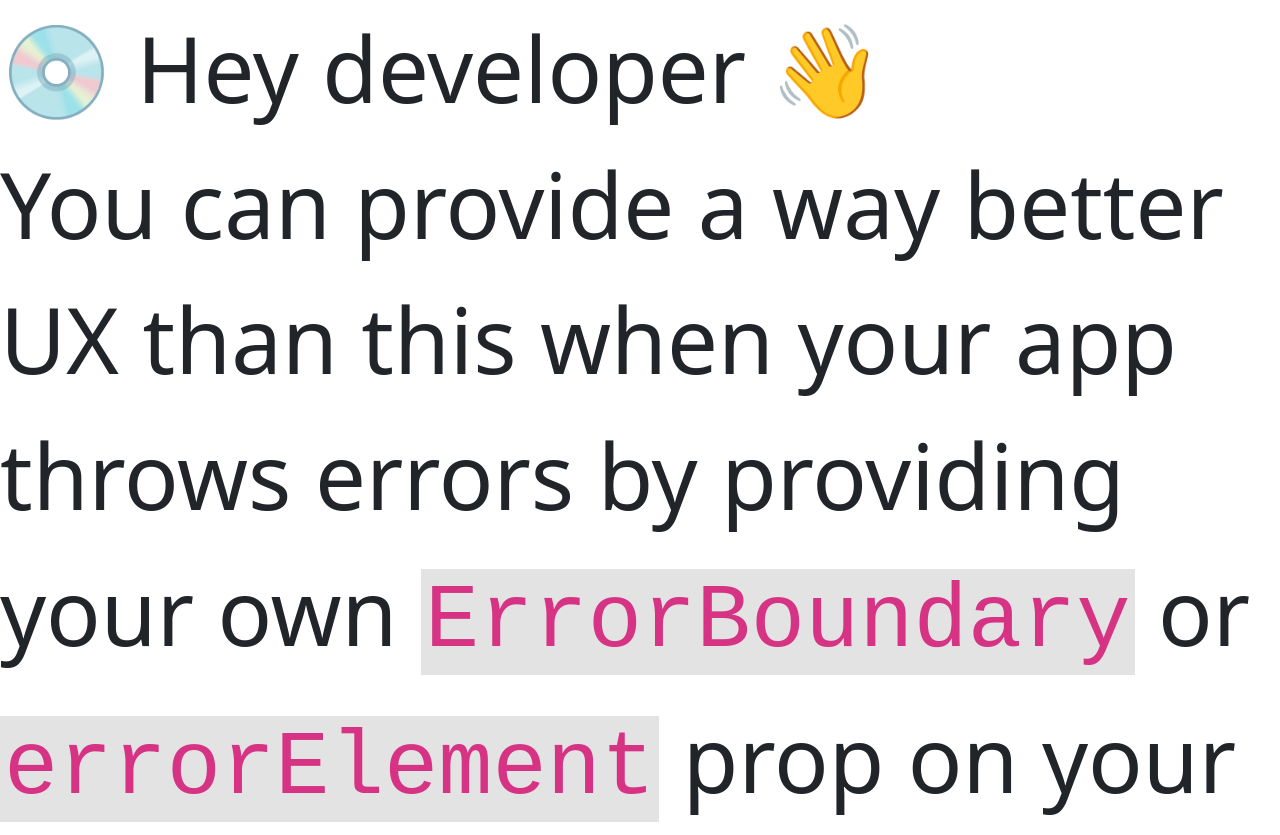
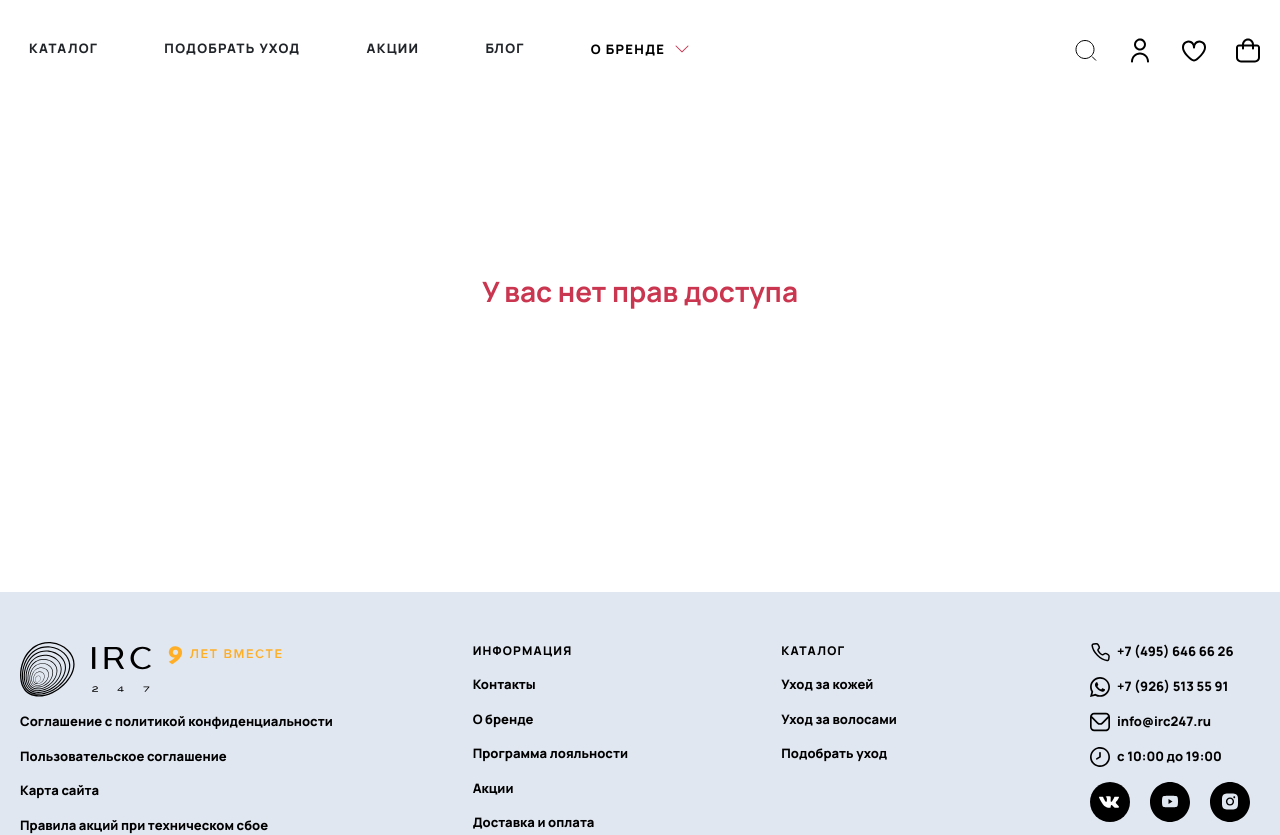
Before and after one commit to I1ST4R/IRC, a React (Vite) app: page /admin in a window 1280 px wide. Before the commit this address had no page. Shown: the top 835 px of the page. Built offline with nearby package versions, Linux system fonts and the light colour scheme; data requests are answered from the project's data file.

Commit message:
admin panel

```diff
--- a/db.json
+++ b/db.json
@@ -5,16 +5,11 @@
       "login": "newUser",
       "password": "newUser",
       "email": "newUser",
-      "type": "user",
+      "type": "admin",
       "cart": [
         {
           "productId": "2",
-          "quantity": 1,
-          "isChecked": false
-        },
-        {
-          "productId": "3",
-          "quantity": 1,
+          "quantity": 7,
           "isChecked": true
         },
         {
@@ -64,7 +59,8 @@
         "1ce3",
         "3b7c",
         "77e3",
-        "c520"
+        "c520",
+        "7a9c"
       ]
     },
     {
@@ -72,12 +68,8 @@
       "login": "test",
       "password": "test",
       "email": "test",
-      "type": "user",
+      "type": "client",
       "cart": [
-        {
-          "productId": "2",
-          "quantity": 1
-        },
         {
           "productId": "3",
           "quantity": 1
@@ -97,7 +89,9 @@
           "quantity": 1
         }
       ],
-      "orders": []
+      "orders": [
+        "b0dd"
+      ]
     },
     {
       "id": "b209",
@@ -964,7 +958,7 @@
   "promo": [
     {
       "id": "1",
-      "used": false,
+      "used": true,
       "code": "PROMO10",
       "discount": 0.1
     },
@@ -978,7 +972,7 @@
   "certificates": [
     {
       "id": "1",
-      "used": false,
+      "used": true,
       "code": "SERTIFICATE1000",
       "amount": 1000
     },
@@ -1145,6 +1139,71 @@
         "deliveryDate": "2025-08-05",
         "comment": "zz"
       }
+    },
+    {
+      "id": "7a9c",
+      "userId": "anpri65",
+      "cartItems": [
+        {
+          "productId": "3",
+          "isChecked": true,
+          "quantity": 10
+        },
+        {
+          "productId": "1",
+          "isChecked": true,
+          "quantity": 1
+        }
+      ],
+      "total": 41500,
+      "totalWithDiscount": 33080,
+      "discount": 5300,
+      "promocodeDiscount": 3620,
+      "promocodePercent": 0.1,
+      "promocodeId": "1",
+      "certificateDiscount": null,
+      "deliveryCost": 500,
+      "certificateId": null,
+      "recipient": {
+        "deliveryMethod": "courier",
+        "paymentMethod": "SBP",
+        "fullName": "z",
+        "phone": "79190024147",
+        "address": "z",
+        "email": "reshetilov-vanechka@mail.ru",
+        "deliveryDate": "2025-08-04",
+        "comment": "sdfdf"
+      }
+    },
+    {
+      "id": "b0dd",
+      "userId": "l2yj3zb",
+      "cartItems": [
+        {
+          "productId": "2",
+          "isChecked": true,
+          "quantity": 6
+        }
+      ],
+      "total": 12000,
+      "totalWithDiscount": 10300,
+      "discount": 1200,
+      "promocodeDiscount": null,
+      "promocodePercent": null,
+      "promocodeId": null,
+      "certificateDiscount": 1000,
+      "deliveryCost": 500,
+      "certificateId": "1",
+      "recipient": {
+        "deliveryMethod": "courier",
+        "paymentMethod": "SBP",
+        "fullName": "z",
+        "phone": "79190024147",
+        "address": "z",
+        "email": "reshetilov-vanechka@mail.ru",
+        "deliveryDate": "2025-08-04",
+        "comment": "zdzfvsdfv"
+      }
     }
   ]
 }
--- a/src/main/App/Header/Header.tsx
+++ b/src/main/App/Header/Header.tsx
@@ -153,6 +153,12 @@ const Header: React.FC = () => {
                 </div>
               )}
             </Link>
+
+            {user.type === 'admin' && (
+              <Link to="/admin" className="header__button" id="admin__container1" title="Админка">
+                <span role="img" aria-label="admin" style={{fontSize: 22, color: '#CA354F', fontWeight: 700}}>⚙️</span>
+              </Link>
+            )}
           </div>
         </div>
       </header>
--- a/src/main/components/OrderMenu/OrderMenu.tsx
+++ b/src/main/components/OrderMenu/OrderMenu.tsx
@@ -113,14 +113,6 @@ export const OrderMenu = (props: OrderMenuProps) => {
     return (
       <div className="order-menu">
         <div className="order-menu__error">Пожалуйста, войдите в систему</div>
-      </div>
-    );
-  }
-
-  if (loading === "pending") {
-    return (
-      <div className="order-menu">
-        <div className="order-menu__loading">Загрузка...</div>
       </div>
     );
   }
--- a/src/main/styles/main.scss
+++ b/src/main/styles/main.scss
@@ -27,6 +27,7 @@
 @import '../../pages/ProductAbout/product-about';
 @import '../../pages/Liked/liked';
 @import '../../pages/Order/order';
+@import '../../pages/Admin/admin';
 
 @import '../components/OrderMenu/order-menu';
 @import '../components/BreadCrumb/bread-crumb';
--- /dev/null
+++ b/src/pages/Admin/Admin.tsx
@@ -0,0 +1,130 @@
+import React, { useEffect } from "react";
+import { useDispatch, useSelector } from "react-redux";
+import { fetchOrders } from "@/entity/order/slice";
+import { AppDispatch, RootState } from "@/main/store";
+import { Order } from "@/entity/order/types";
+
+const Admin: React.FC = () => {
+  const dispatch = useDispatch<AppDispatch>();
+  const orders = useSelector((state: RootState) => state.orders.items);
+  const user = useSelector((state: RootState) => state.user);
+
+  useEffect(() => {dispatch(fetchOrders())}, [dispatch]);
+
+  if (user.type !== "admin") {
+    return <div className="admin-no-access">У вас нет прав доступа</div>;
+  }
+
+  if (!Array.isArray(orders)) return <div>Загрузка...</div>
+
+  const grouped = orders.reduce((acc: Record<string, Order[]>, order: Order) => {
+    if (!acc[order.userId]) acc[order.userId] = [];
+    acc[order.userId].push(order);
+    return acc;
+  }, {});
+
+  return (
+    <div className="admin-page">
+      <table>
+        <thead>
+          <tr>
+            <th>Пользователь (userId)</th>
+            <th>Заказы</th>
+          </tr>
+        </thead>
+        <tbody>
+          {Object.entries(grouped).map(([userId, userOrders]) => (
+            <tr key={userId}>
+              <td>{userId}</td>
+              <td>
+                {userOrders.map((order: any) => (
+                  <div key={order.id} className="order-block">
+                    <div>
+                      <b>Заказ #{order.id}</b>
+                    </div>
+                    <div>
+                      Сумма: <b>{order.total} ₽</b>
+                    </div>
+                    <div>
+                      Сумма со скидкой: <b>{order.totalWithDiscount} ₽</b>
+                    </div>
+                    <div>
+                      Скидка: <b>{order.discount} ₽</b>
+                    </div>
+                    <div>
+                      Скидка по промокоду:{" "}
+                      <b>{order.promocodeDiscount ?? "-"}</b>
+                    </div>
+                    <div>
+                      Скидка по сертификату:{" "}
+                      <b>{order.certificateDiscount ?? "-"}</b>
+                    </div>
+                    <div>
+                      Доставка: <b>{order.deliveryCost} ₽</b>
+                    </div>
+                    <div>
+                      Промокод: <b>{order.promocodeId ?? "-"}</b>
+                    </div>
+                    <div>
+                      Сертификат: <b>{order.certificateId ?? "-"}</b>
+                    </div>
+                    <div style={{ marginTop: 6, marginBottom: 4 }}>
+                      <b>Получатель:</b>
+                    </div>
+                    <ul>
+                      <li>ФИО: {order.recipient.fullName}</li>
+                      <li>Телефон: {order.recipient.phone}</li>
+                      <li>Адрес: {order.recipient.address}</li>
+                      <li>Email: {order.recipient.email}</li>
+                      <li>Дата доставки: {order.recipient.deliveryDate}</li>
+                      <li>Комментарий: {order.recipient.comment || "-"}</li>
+                      <li>Доставка: {order.recipient.deliveryMethod}</li>
+                      <li>Оплата: {order.recipient.paymentMethod}</li>
+                    </ul>
+                    <div style={{ marginTop: 6, marginBottom: 4 }}>
+                      <b>Товары:</b>
+                    </div>
+                    <div className="order-menu__items">
+                      {order.cartItems.map((item: any) => {
+                        return (
+                          <div
+                            key={item.product.id}
+                            className="order-menu__item-details"
+                          >
+                            <div className="order-menu__item-info">
+                              <img
+                                src={item.product.img}
+                                alt={item.product.name}
+                                className="order-menu__item-image"
+                              />
+                              <div className="order-menu__item-text">
+                                <span className="order-menu__item-name">
+                                  {item.product.name}
+                                </span>
+                                <span className="order-menu__item-technology">
+                                  {item.product.technology}
+                                </span>
+                                <span className="order-menu__item-quantity">
+                                  x{item.quantity}
+                                </span>
+                              </div>
+                            </div>
+                            <span className="order-menu__item-price">
+                              {item.product.price * item.quantity} ₽
+                            </span>
+                          </div>
+                        );
+                      })}
+                    </div>
+                  </div>
+                ))}
+              </td>
+            </tr>
+          ))}
+        </tbody>
+      </table>
+    </div>
+  );
+};
+
+export default Admin;
--- /dev/null
+++ b/src/pages/Admin/_admin.scss
@@ -0,0 +1,59 @@
+.admin-page {
+  font-family: 'Manrope', sans-serif;
+  font-size: 14px;
+  padding: 24px;
+  margin-top: 75px;
+}
+
+.admin-no-access {
+  color: #CA354F;
+  font-size: 28px;
+  margin-top: 270px;
+  padding-bottom:280px;
+  margin-inline: auto;
+  text-align: center;
+  font-family: 'Manrope', sans-serif;
+  font-weight: 700;
+  max-width: 600px;
+}
+
+.admin-page table {
+  border-collapse: collapse;
+  width: 100%;
+  font-size: 13px;
+}
+
+.admin-page th, .admin-page td {
+  border: 1px solid #e0e0e0;
+  padding: 8px 12px;
+  text-align: left;
+}
+
+.admin-page th {
+  background: #f7f7f7;
+  font-weight: 600;
+}
+
+.admin-page tr:nth-child(even) {
+  background: #fafafa;
+}
+
+.admin-page h1 {
+  font-size: 20px;
+  margin-bottom: 18px;
+  color: #CA354F;
+}
+
+.admin-page ul {
+  margin: 0;
+  padding-left: 18px;
+  font-size: 12px;
+}
+
+.admin-page .order-block {
+  margin-bottom: 12px;
+  border: 1px solid #e0e0e0;
+  border-radius: 6px;
+  padding: 8px 12px;
+  background: #fff;
+}
--- a/src/services/api.ts
+++ b/src/services/api.ts
@@ -51,7 +51,9 @@ export const register = async (data: RegisterData) => {
       throw new Error('Такой email уже существует');
     }
 
-    const response = await axiosInstance.post<User>('/users', data);
+     const userData = { ...data, type: "client" };
+
+    const response = await axiosInstance.post<User>('/users', userData);
     const { password, ...userWithoutPassword } = response.data;
     return userWithoutPassword as User;
   } catch (error: any) {
--- a/src/services/routes.tsx
+++ b/src/services/routes.tsx
@@ -7,6 +7,7 @@ import { Liked } from '../pages/Liked/Liked';
 import App from '../main/App/App';
 import { ProductAbout } from '../pages/ProductAbout/ProductAbout';
 import { Order } from '../pages/Order/Order';
+import Admin from '../pages/Admin/Admin';
 
 export const router = createBrowserRouter([
   {
@@ -41,6 +42,10 @@ export const router = createBrowserRouter([
         path: '/order',
         element: <Order />,
       },
+      {
+        path: '/admin',
+        element: <Admin />,
+      },
     ],
   },
 ]);
```
